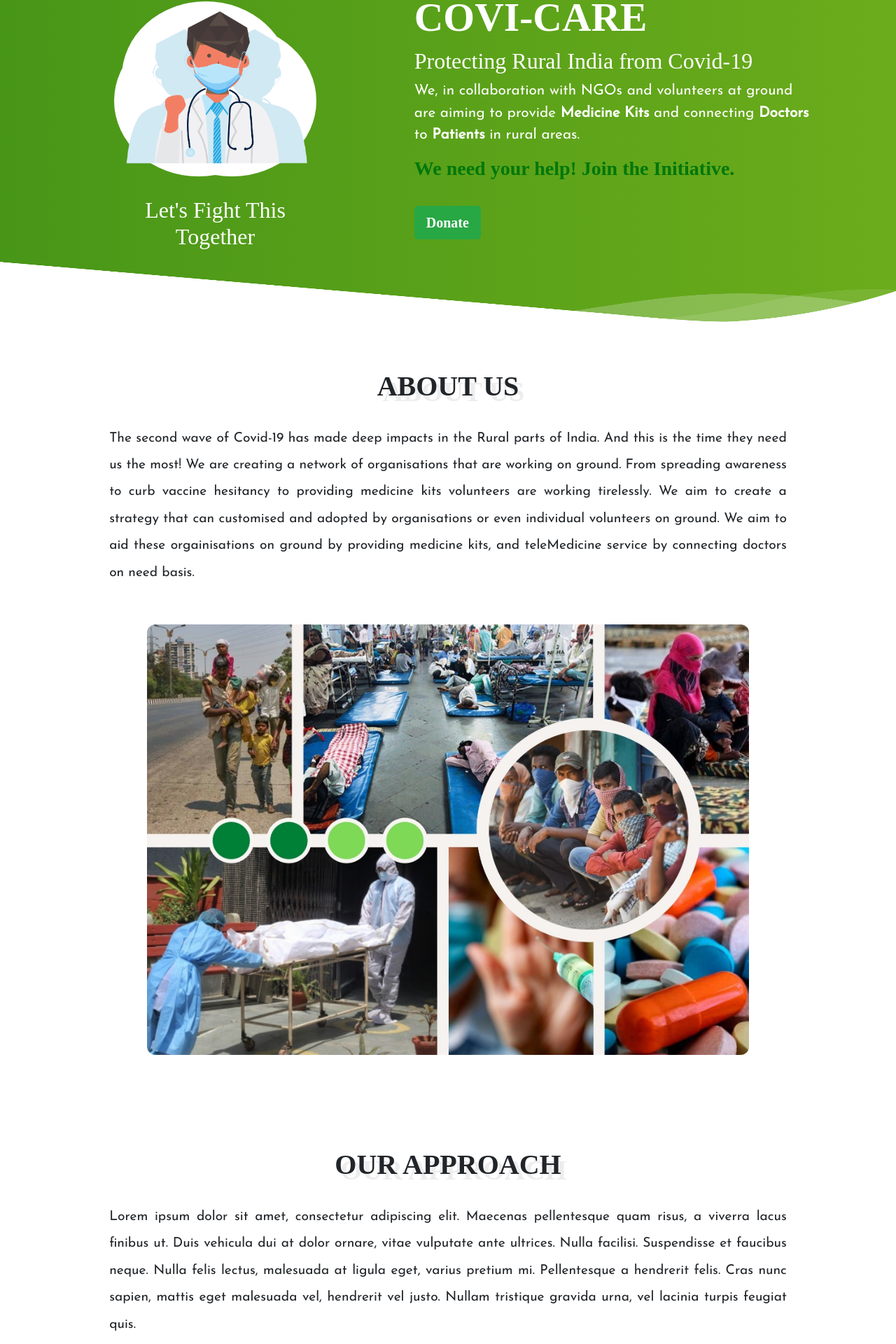
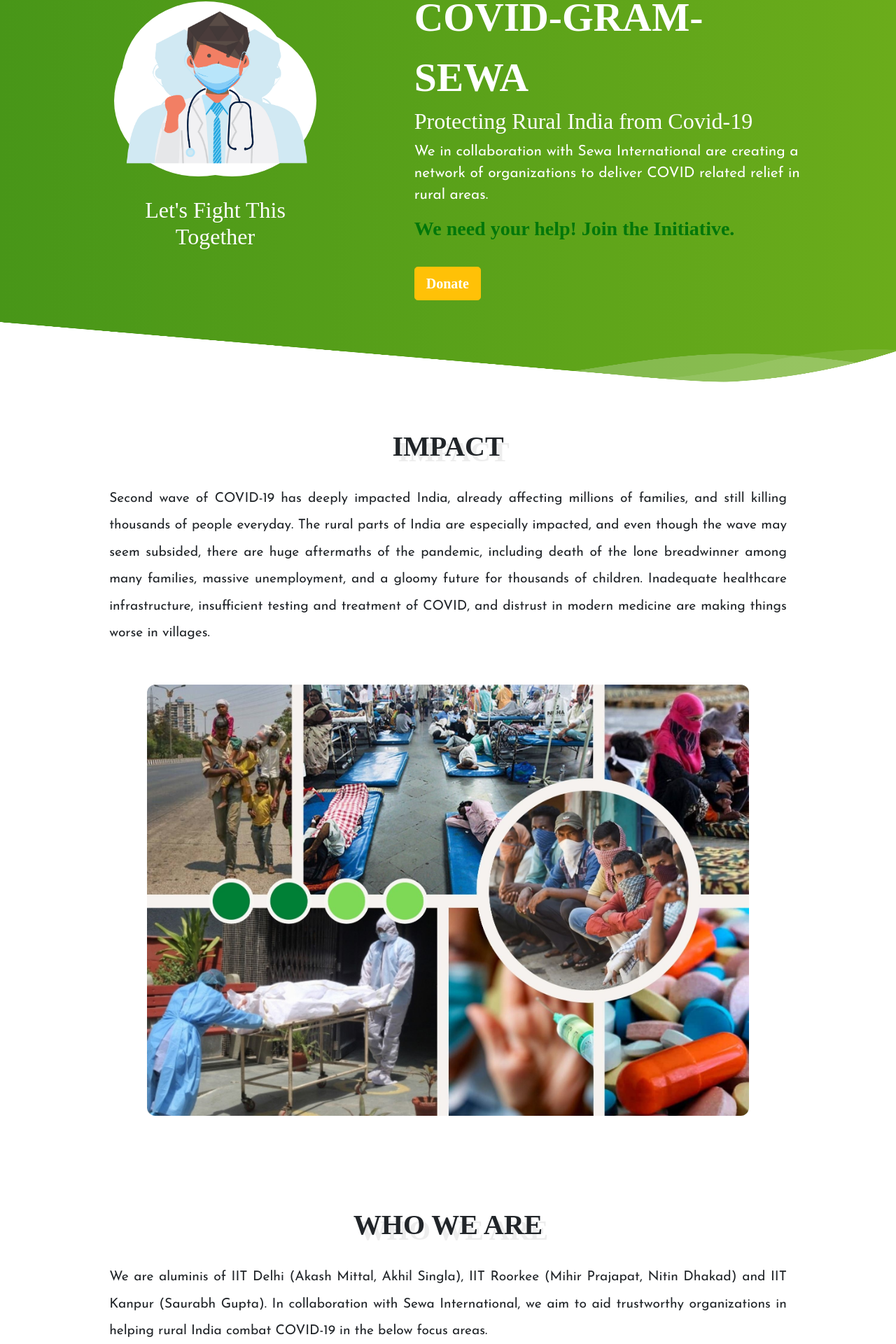
Before and after one commit to rahuljain1310/Corona-Care-For-Villages, a React (Create React App) app in the folder frontend/: page / in a window 1280 px wide. Shown: the part 155-2075 px from the top of the page at 70% size. Built offline with nearby package versions, Linux system fonts and the light colour scheme; a web font is replaced by a local one.

Commit message:
Minor Changes

```diff
--- a/frontend/src/App.js
+++ b/frontend/src/App.js
@@ -6,6 +6,7 @@ import Testimonials from "./components/Testimonials/Testimonials";
 import Approach from "./components/Approach/Approach";
 import Problems from "./components/Problems/Problems";
 import Donate from "./components/Donate/Donate";
+import About from "./components/About/About";
 import { BrowserRouter as Router, Switch, Route } from "react-router-dom";
 import "./App.css";
 
@@ -19,7 +20,8 @@ const App = () => (
         </Route>
         <Route path="/">
           <Home />
-          <Problems/>
+          <Problems />
+          <About/>
           <Approach/>
           <Testimonials />
           <Partners/>
--- /dev/null
+++ b/frontend/src/components/About/About.js
@@ -0,0 +1,13 @@
+import "./About.css";
+
+const About = () => (
+  <section id='sc-about'>
+    <h1>Who We Are</h1>
+    <p>
+      We are aluminis of IIT Delhi (Akash Mittal, Akhil Singla), IIT Roorkee (Mihir Prajapat, Nitin Dhakad) and IIT Kanpur (Saurabh Gupta).
+      In collaboration with Sewa International, we aim to aid trustworthy organizations in helping rural India combat COVID-19 in the below focus areas.
+    </p>
+  </section>
+);
+
+export default About;
--- a/frontend/src/components/Approach/Approach.js
+++ b/frontend/src/components/Approach/Approach.js
@@ -10,16 +10,7 @@ import awareness from "./Visuals/awareness.png";
 function Approach() {
   return (
     <section id='sc-approach'>
-      <h1>Our Approach</h1>
-      <p>
-        Lorem ipsum dolor sit amet, consectetur adipiscing elit.
-        Maecenas pellentesque quam risus, a viverra lacus finibus ut.
-        Duis vehicula dui at dolor ornare, vitae vulputate ante ultrices.
-        Nulla facilisi. Suspendisse et faucibus neque.
-        Nulla felis lectus, malesuada at ligula eget, varius pretium mi.
-        Pellentesque a hendrerit felis. Cras nunc sapien, mattis eget malesuada vel, hendrerit vel justo.
-        Nullam tristique gravida urna, vel lacinia turpis feugiat quis.
-      </p>
+      <h1>Focus Areas</h1>
       <div className='flex-container'>
         <div className='approach-visual'>
           <img src={medicalKits}/>
--- a/frontend/src/components/Header/Header.js
+++ b/frontend/src/components/Header/Header.js
@@ -16,6 +16,7 @@ function Header() {
         <Col>
           <nav className="color">
             <a className="Links" href="/donate">Donate</a>
+            <a className="Links" href="/">Home</a>
             <a className="Links" href="/#sc-problems">About Us</a>
             <a className="Links" href="/#sc-approach">Approach</a>
             <a className="Links" href="/#sc-testimonials">Testimonials</a>
--- a/frontend/src/components/Home/Home.js
+++ b/frontend/src/components/Home/Home.js
@@ -30,18 +30,19 @@ function Home() {
           </Col>
           <Col >
             <div className='right-pane'>
-              <span style={{ fontSize: '3em' }}>COVI-CARE</span> <br />
+              <span style={{ fontSize: '3em' }}>COVID-GRAM-SEWA</span> <br />
               <h2>Protecting Rural India from Covid-19</h2>
               <p>
-                We, in collaboration with NGOs and volunteers at ground are aiming to provide <span>Medicine Kits</span> and
-                connecting <span>Doctors</span> to <span>Patients</span> in rural areas.
+                We in collaboration with Sewa International are creating a network of organizations to deliver COVID related relief in rural areas.
+                {/* We, in collaboration with NGOs and volunteers at ground are aiming to provide <span>Medicine Kits</span> and */}
+                {/* connecting <span>Doctors</span> to <span>Patients</span> in rural areas.  */}
               </p>
               <h3><a href="/#sc-initiative">We need your help! Join the Initiative.</a></h3>
               <br/>
               <div className='flex-gap'>
                 {/* <Button size='lg' variant='success'>Volunteer</Button> &nbsp; */}
                 {/* <Button size='lg' variant='success'>Doctors</Button> &nbsp; */}
-                <Button size='lg' variant='success'>
+                <Button size='lg' variant='warning'>
                   <a href='/donate' style={{color: 'white'}}> Donate </a>
                 </Button>
               </div>
--- a/frontend/src/components/Partners/Partners.js
+++ b/frontend/src/components/Partners/Partners.js
@@ -5,12 +5,12 @@ import shiv_ganga_logo from './shiv_ganga_logo.jpg';
 import "./Partners.css";
 
 
-const PartnerTile = ({imgsrc, villages}) => {
+const PartnerTile = ({imgsrc, villages, name}) => {
   return (
     <div className='tile'>
         <img src={imgsrc} width="160px"/>
         <span>
-          <h3>Sewa International</h3>
+          <h3>{name}</h3>
           <h4>{villages} Villages Covered</h4>
         </span>
     </div>
@@ -23,8 +23,8 @@ const Partners = () => (
     <div style={{flexWrap:'wrap', display:'flex', justifyContent: 'space-evenly'}}>
       {/* <img style={{ width: '200px', margin: 'auto' }} src={sewa_logo} /> */}
       {/* <img style={{width: '200px', margin: 'auto'}} src={shiv_ganga_logo}/> */}
-      <PartnerTile imgsrc={sewa_logo} villages={30}/>
-      <PartnerTile imgsrc={shiv_ganga_logo} villages={30}/>
+      <PartnerTile imgsrc={sewa_logo} name="Sewa International" villages={'1000+'}/>
+      <PartnerTile imgsrc={shiv_ganga_logo} name="Shiv Ganga Foundation" villages={'1000+'}/>
 
     </div>
   </section>
--- a/frontend/src/components/Problems/Problems.js
+++ b/frontend/src/components/Problems/Problems.js
@@ -4,13 +4,11 @@ import "./Problems.css";
 function Problems() {
   return (
     <section id = 'sc-problems'>
-      <h1>About Us</h1>
+      <h1>Impact</h1>
       <p>
-        The second wave of Covid-19 has made deep impacts in the Rural parts of India.
-        And this is the time they need us the most! We are creating a network of organisations that are working on ground.
-        From spreading awareness to curb vaccine hesitancy to providing medicine kits volunteers are working tirelessly.
-        We aim to create a strategy that can customised and adopted by organisations or even individual volunteers on ground.
-        We aim to aid these orgainisations on ground by providing medicine kits, and teleMedicine service by connecting doctors on need basis.
+        Second wave of COVID-19 has deeply impacted India, already affecting millions
+        of families, and still killing thousands of people everyday. The rural parts of India are especially impacted, and even though the wave may seem subsided, there are huge aftermaths of the pandemic, including death of the lone breadwinner among many families, massive unemployment, and a gloomy future for thousands of children. Inadequate healthcare infrastructure,
+        insufficient testing and treatment of COVID, and distrust in modern medicine are making things worse in villages.
       </p>
       <img className='cover' src={cover}/>
     </section>
```
Also changed, not shown: frontend/src/components/Mission/Mission.js (deleted, +0 -13 lines), frontend/src/components/About/About.css (renamed from frontend/src/components/Mission/Mission.css).
